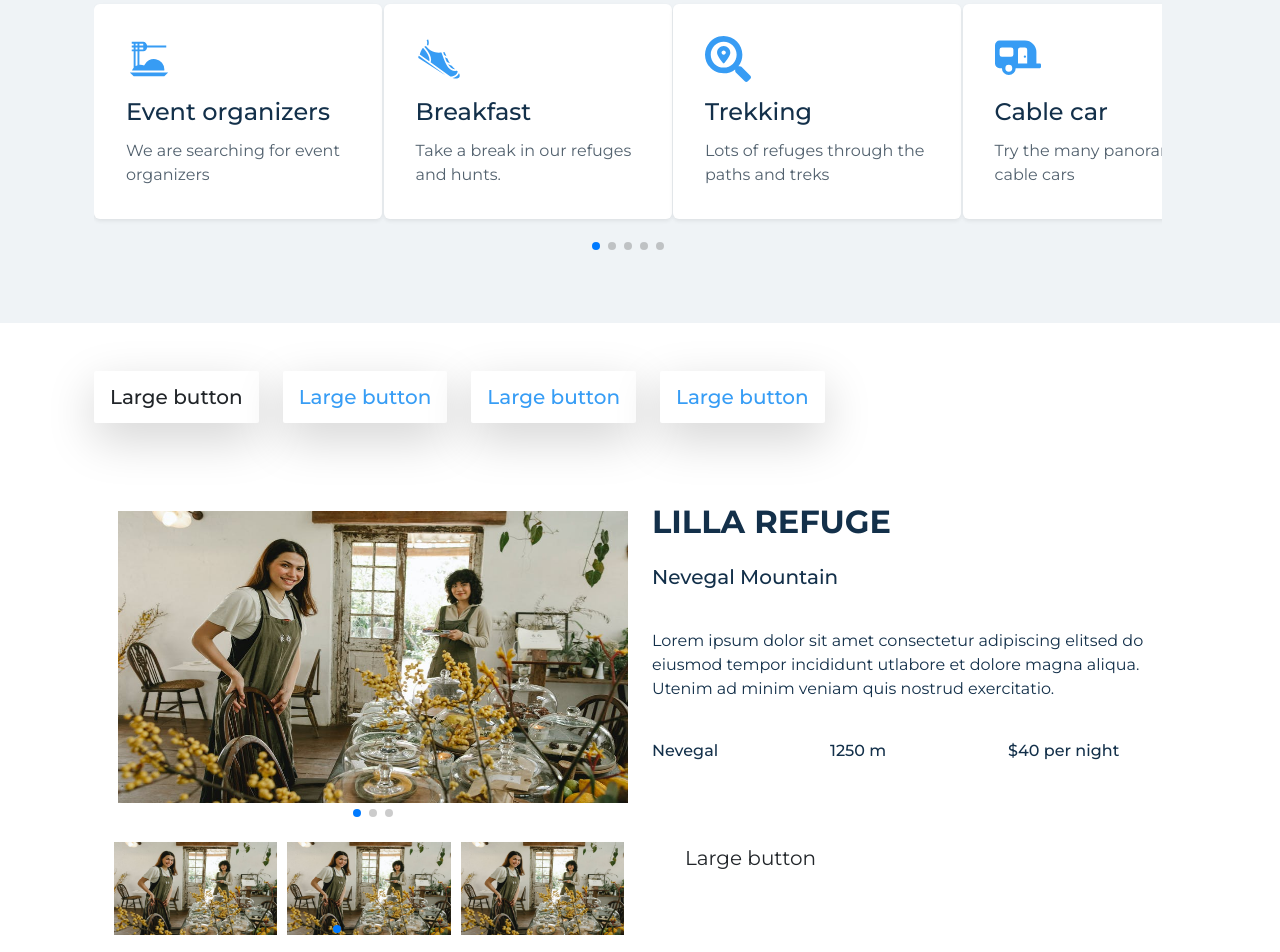
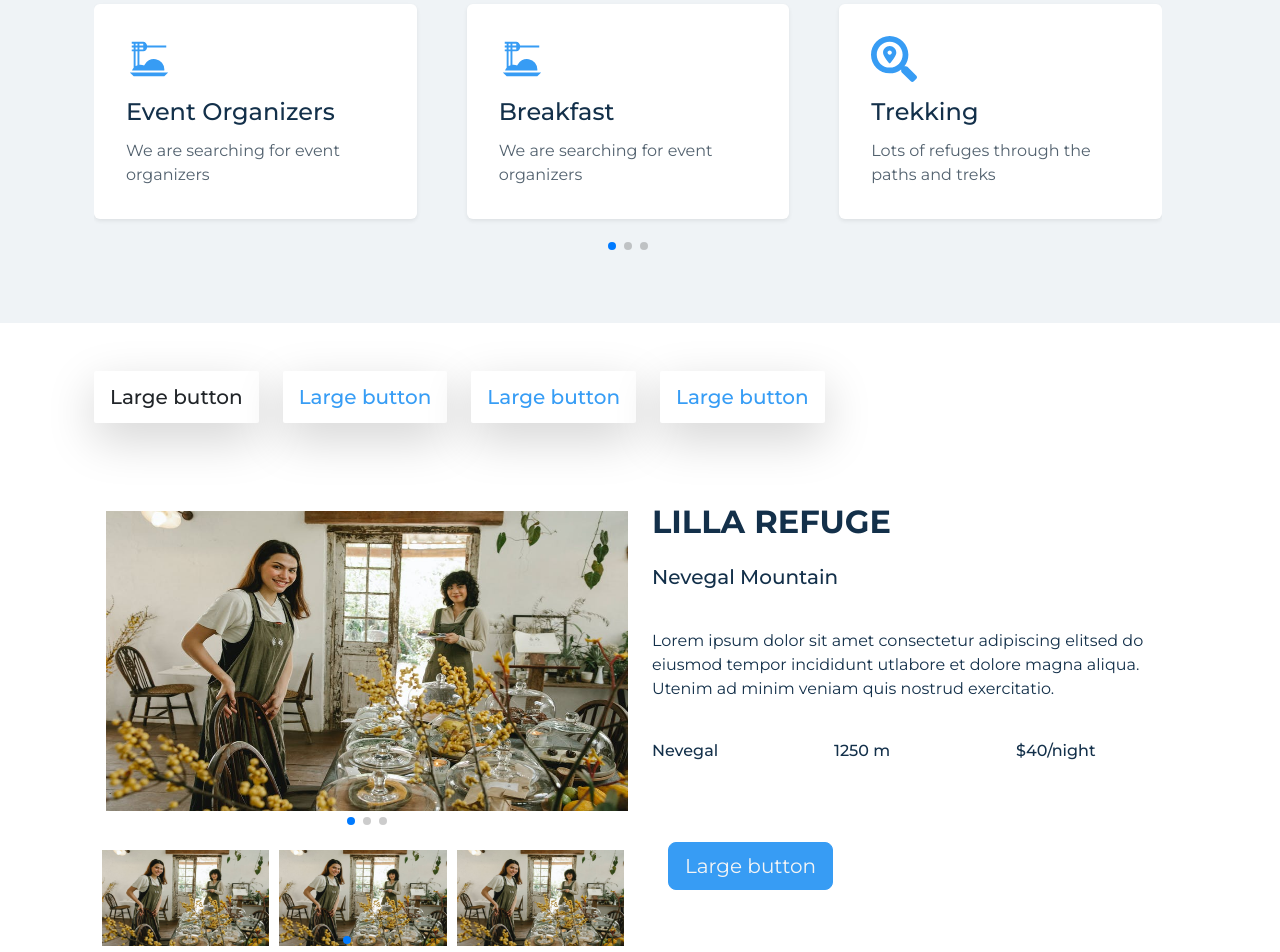
Before and after one commit to falcontechnepal/Alpins, a Next.js app in the folder frontend/: page /shelter in a window 1280 px wide. Shown: the part 560-1512 px from the top of the page. Built offline with nearby package versions, Linux system fonts and the light colour scheme.

Commit message:
shelter page done final

```diff
--- a/frontend/src/components/home/HomeTopService.tsx
+++ b/frontend/src/components/home/HomeTopService.tsx
@@ -7,7 +7,10 @@ import { motion } from "framer-motion";
 
 const HomeTopService = () => {
   return (
-    <div style={{ backgroundColor: "#fefeff" }} className="py-5 container-fluid">
+    <div
+      style={{ backgroundColor: "#fefeff" }}
+      className="py-5 container-fluid"
+    >
       <div className="container my-5">
         <div className="row container ">
           <div className="row">
--- a/frontend/src/components/shelter/ShelterAvailabilityForm.tsx
+++ b/frontend/src/components/shelter/ShelterAvailabilityForm.tsx
@@ -1,7 +1,7 @@
 const ShelterAvailabilityForm = () => {
   return (
-    <div style={{ backgroundColor: "#eef2f6" }}>
-      <div className="container py-5 ">
+    <div style={{ backgroundColor: "#eef2f6" }} className="container-fluid">
+      <div className="container ">
         <div className="row container py-3 ">
           <div className=" row">
             <div className="mb-3 col col-md-12 col-sm-12 col-12 col-lg-3 col-xl-3">
--- a/frontend/src/components/shelter/ShelterButtonSection.tsx
+++ b/frontend/src/components/shelter/ShelterButtonSection.tsx
@@ -13,7 +13,8 @@ const ShelterButtonSection = () => {
     <div>
       {/* 4 button  */}
       <div className="container d-flex justify-content-center">
-        <div className="row container py-5">
+        <div className="container">
+          <div className="container row  py-5">
             <ul
               className="nav nav-pills mb-3 gap-4"
               id="pills-tab"
@@ -78,19 +79,20 @@ const ShelterButtonSection = () => {
             </ul>
           </div>
         </div>
+      </div>
 
+      {/* Home Content-----------------------------------  */}
       <div className="tab-content " id="pills-tabContent">
-        {/* Home Content */}
         <div
           className="tab-pane fade show active"
           id="pills-home"
           role="tabpanel"
           aria-labelledby="pills-home-tab"
         >
-          <div className="container pb-5  mb-5">
+          <div className="container-fluid pb-5 mb-5">
             <div className="container ">
               <div className="row px-4">
-                <div className="col-6">
+                <div className="col-12 col-sm-12 col-md-12 col-lg-6">
                   <Swiper
                     slidesPerView={1}
                     spaceBetween={30}
@@ -125,24 +127,47 @@ const ShelterButtonSection = () => {
                     eiusmod tempor incididunt utlabore et dolore magna aliqua.
                     Utenim ad minim veniam quis nostrud exercitatio.
                   </p>
-                  <div className="mainColor row pt-4">
+                  <div className="mainColor row pt-4 mb-4">
                     <h6 className="mainColor col h6">Nevegal</h6>
                     <h6 className="mainColor col h6">1250 m</h6>
-                    <h6 className="mainColor col h6">$40 per night</h6>
+                    <h6 className="mainColor col h6">$40/night</h6>
                   </div>
                 </div>
               </div>
 
               <div className="row   mx-2 gap-3">
-                <div className="col-6 pe-3">
+                <div className="col-12  pe-3 col-md-12 col-lg-6">
                   <Swiper
-                    slidesPerView={3}
+                    slidesPerView={2}
                     spaceBetween={10}
-                    slidesPerGroup={1}
-                    loop={true}
-                    loopFillGroupWithBlank={true}
                     pagination={{
                       clickable: true,
+                    }}
+                    breakpoints={{
+                      640: {
+                        slidesPerView: 2,
+                        spaceBetween: 10,
+                      },
+
+                      768: {
+                        slidesPerView: 2,
+                        spaceBetween: 10,
+                      },
+
+                      1024: {
+                        slidesPerView: 3,
+                        spaceBetween: 10,
+                      },
+
+                      1200: {
+                        slidesPerView: 3,
+                        spaceBetween: 10,
+                      },
+
+                      1400: {
+                        slidesPerView: 3,
+                        spaceBetween: 10,
+                      },
                     }}
                     modules={[Pagination]}
                     className="mySwiper"
@@ -190,7 +215,10 @@ const ShelterButtonSection = () => {
                 </div>
 
                 <div className="col">
-                  <button type="button" className="btn customButton  btn-lg   ">
+                  <button
+                    type="button"
+                    className={`${styles.customButton} btn customButton btn-lg`}
+                  >
                     Large button
                   </button>
                 </div>
@@ -198,6 +226,7 @@ const ShelterButtonSection = () => {
             </div>
           </div>
         </div>
+        {/* ----------------------------------------------------- */}
 
         {/* Profile Content */}
         <div
@@ -319,7 +348,7 @@ const ShelterButtonSection = () => {
         </div>
 
         {/* Contact content */}
-        <div
+        {/* <div
           className="tab-pane fade"
           id="pills-contact"
           role="tabpanel"
@@ -435,10 +464,10 @@ const ShelterButtonSection = () => {
               </div>
             </div>
           </div>
-        </div>
+        </div> */}
 
         {/* Disabled content */}
-        <div
+        {/* <div
           className="tab-pane fade"
           id="pills-disabled"
           role="tabpanel"
@@ -491,7 +520,6 @@ const ShelterButtonSection = () => {
               </div>
 
               <div className="row   mx-2 gap-3">
-                {/* Small carousel */}
                 <div className="col-6 pe-3">
                   <Swiper
                     slidesPerView={3}
@@ -547,7 +575,7 @@ const ShelterButtonSection = () => {
                   </Swiper>
                 </div>
 
-                {/* Button */}
+
                 <div className="col">
                   <button type="button" className="btn customButton  btn-lg ">
                     Large button
@@ -556,7 +584,7 @@ const ShelterButtonSection = () => {
               </div>
             </div>
           </div>
-        </div>
+        </div> */}
       </div>
     </div>
   );
--- a/frontend/src/components/shelter/ShelterSection1.tsx
+++ b/frontend/src/components/shelter/ShelterSection1.tsx
@@ -14,7 +14,7 @@ const ShelterSection1 = () => {
     <div style={{ backgroundColor: "#EFF3F6" }}>
       <div className="container py-5">
         <div className="row container py-2 px-4">
-          <Swiper
+          {/* <Swiper
             slidesPerView={4}
             spaceBetween={90}
             slidesPerGroup={1}
@@ -25,15 +25,72 @@ const ShelterSection1 = () => {
             }}
             modules={[Pagination]}
             className="mySwiper"
+          > */}
+
+          <Swiper
+            slidesPerView={1}
+            spaceBetween={10}
+            pagination={{
+              clickable: true,
+            }}
+            breakpoints={{
+              640: {
+                slidesPerView: 2,
+                spaceBetween: 20,
+              },
+
+              768: {
+                slidesPerView: 2,
+                spaceBetween: 40,
+              },
+
+              800: {
+                slidesPerView: 2,
+                spaceBetween: 10,
+              },
+
+              1024: {
+                slidesPerView: 3,
+                spaceBetween: 50,
+              },
+
+              1200: {
+                slidesPerView: 3,
+                spaceBetween: 50,
+              },
+
+              1400: {
+                slidesPerView: 4,
+                spaceBetween: 50,
+              },
+            }}
+            modules={[Pagination]}
+            className="mySwiper"
           >
             <SwiperSlide>
               <div
                 className="card p-3 border-0 shadow-sm my-5"
-                style={{ width: "18rem" }}
+                // style={{ width: "18rem" }}
               >
                 <div className="card-body">
                   <MdDinnerDining className="iconLg" />
-                  <h4 className="mainColor h4  pt-3">Event organizers</h4>
+                  <h4 className="mainColor h4  pt-3">Event Organizers</h4>
+                  <p className="paraColor card-text lh-base pt-1">
+                    We are searching for event organizers
+                  </p>
+                </div>
+              </div>
+            </SwiperSlide>
+
+            <SwiperSlide>
+
+              <div
+                className="card p-3 border-0 shadow-sm my-5"
+                // style={{ width: "18rem" }}
+              >
+                <div className="card-body">
+                  <MdDinnerDining className="iconLg" />
+                  <h4 className="mainColor h4  pt-3">Breakfast</h4>
                   <p className="paraColor card-text lh-base pt-1">
                     We are searching for event organizers
                   </p>
@@ -44,22 +101,7 @@ const ShelterSection1 = () => {
             <SwiperSlide>
               <div
                 className="card p-3 border-0 shadow-sm my-5"
-                style={{ width: "18rem" }}
-              >
-                <div className="card-body">
-                  <GiRunningShoe className="iconLg" />
-                  <h4 className="mainColor h4 pt-3">Breakfast</h4>
-                  <p className="paraColor card-text lh-base pt-1">
-                    Take a break in our refuges and hunts.
-                  </p>
-                </div>
-              </div>
-            </SwiperSlide>
-
-            <SwiperSlide>
-              <div
-                className="card p-3 border-0 shadow-sm my-5"
-                style={{ width: "18rem" }}
+                // style={{ width: "18rem" }}
               >
                 <div className="card-body">
                   <FaSearchLocation className="iconLg" />
@@ -74,7 +116,7 @@ const ShelterSection1 = () => {
             <SwiperSlide>
               <div
                 className="card p-3 border-0 shadow-sm my-5"
-                style={{ width: "18rem" }}
+                // style={{ width: "18rem" }}
               >
                 <div className="card-body">
                   <FaCaravan className="iconLg" />
@@ -89,7 +131,7 @@ const ShelterSection1 = () => {
             <SwiperSlide>
               <div
                 className="card p-3 border-0 shadow-sm my-5"
-                style={{ width: "18rem" }}
+                // style={{ width: "18rem" }}
               >
                 <div className="card-body">
                   <FaSearchLocation className="iconLg" />
--- a/frontend/src/styles/scss/Shelter.module.scss
+++ b/frontend/src/styles/scss/Shelter.module.scss
@@ -6,3 +6,19 @@
   background-position: center;
   background-attachment: fixed;
 }
+
+.customButton {
+  color: whitesmoke;
+  background-color: #379cf4;
+  border-color: #379cf4;
+  transition: all 0.4s ease-out;
+
+  &:hover {
+    color: whitesmoke;
+    transform: scale(0.95);
+    transition: all 0.2s ease-in;
+    background-color: #2975b7;
+    border-color: #2975b7;
+    box-shadow: 0 4px 8px 0 rgba(0, 0, 0, 0.2);
+  }
+}
```
Lines whose indentation alone changed are shown as unchanged.
